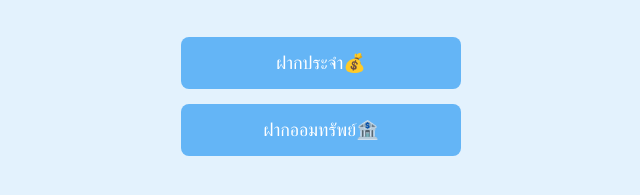
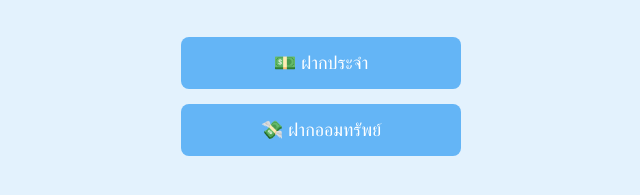
Before and after one commit to Missionsave33/missionnsave458, a plain HTML site: page blank.html in a window 1280 px wide. Shown: the part 169-364 px from the top of the page, without its empty margins (319-959 px from the left). Drawn offline with Linux system fonts and the light colour scheme.

Commit message:
Update blank.html

```diff
--- a/blank.html
+++ b/blank.html
@@ -3,7 +3,7 @@
 <head>
   <meta charset="UTF-8">
   <meta name="viewport" content="width=device-width, initial-scale=1.0">
-  <title>เลือกประเภทการฝาก🩵</title>
+  <title>เลือกประเภทการฝาก 🩵</title>
   <style>
     body {
       font-family: "Prompt", sans-serif;
@@ -34,7 +34,7 @@
 </head>
 <body>
   <h1>เลือกประเภทการฝาก</h1>
-  <a href="fixed.html">ฝากประจำ💰</a>
-  <a href="saving.html">ฝากออมทรัพย์🏦</a>
+  <a href="fixed.html">💵 ฝากประจำ</a>
+  <a href="saving.html">💸 ฝากออมทรัพย์</a>
 </body>
 </html>
```
